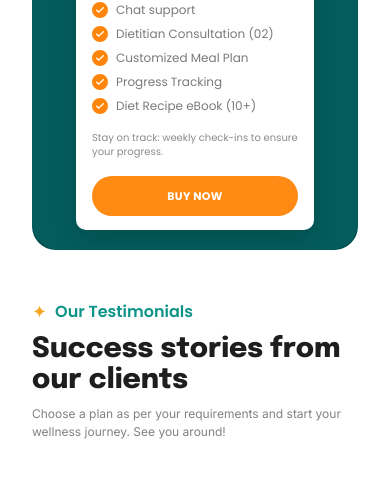
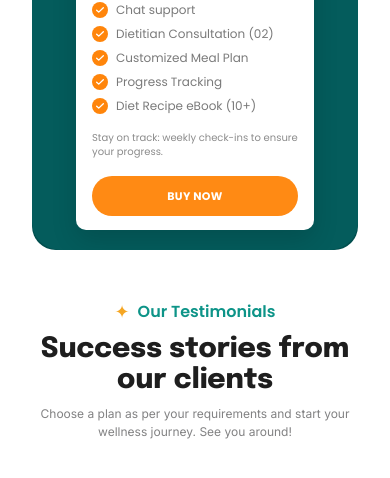
Before and after one commit to TechMW26/dtps-website-opt, a Next.js app: page /299plan in a window 390 px wide. Shown: the part 778-1256 px from the top of the page. Built offline with nearby package versions, Linux system fonts and the light colour scheme; no server answers.

Commit message:
fix: center align testimonial section and adjust text styles for better readability

```diff
--- a/app/299plan/page.jsx
+++ b/app/299plan/page.jsx
@@ -168,8 +168,8 @@ export default function Plan299Page() {
             <section className="py-12 md:py-20">
                 <div className="site-fill">
                     <div className="mb-10 flex flex-col gap-4 md:mb-14 md:flex-row md:items-end md:justify-between">
-                        <div className="max-w-[630px]">
-                            <div className="flex items-center gap-2">
+                        <div className="max-w-[630px] text-center md:text-left">
+                            <div className="flex items-center justify-center gap-2 md:justify-start">
                                 <span className="text-[#f5a623] text-lg">✦</span>
                                 <span className="text-teal-600 text-base font-semibold">Our Testimonials</span>
                             </div>
@@ -365,7 +365,7 @@ export default function Plan299Page() {
                     <div className="mx-auto max-w-[860px] text-center">
                         <div className="mb-1 flex items-center justify-center gap-1.5">
                             <span className="text-[10px] text-[#f5a623]">✦</span>
-                            <span className="text-[10px] font-medium text-[#0D9488] md:text-[11px]">Our Testimonials</span>
+                            <span className="text-[12px] font-semibold text-[#0D9488] md:text-[11px]">Our Testimonials</span>
                         </div>
 
                         <h2 className="text-[2rem] font-extrabold leading-none text-[#252525] md:text-[3rem]">
```
